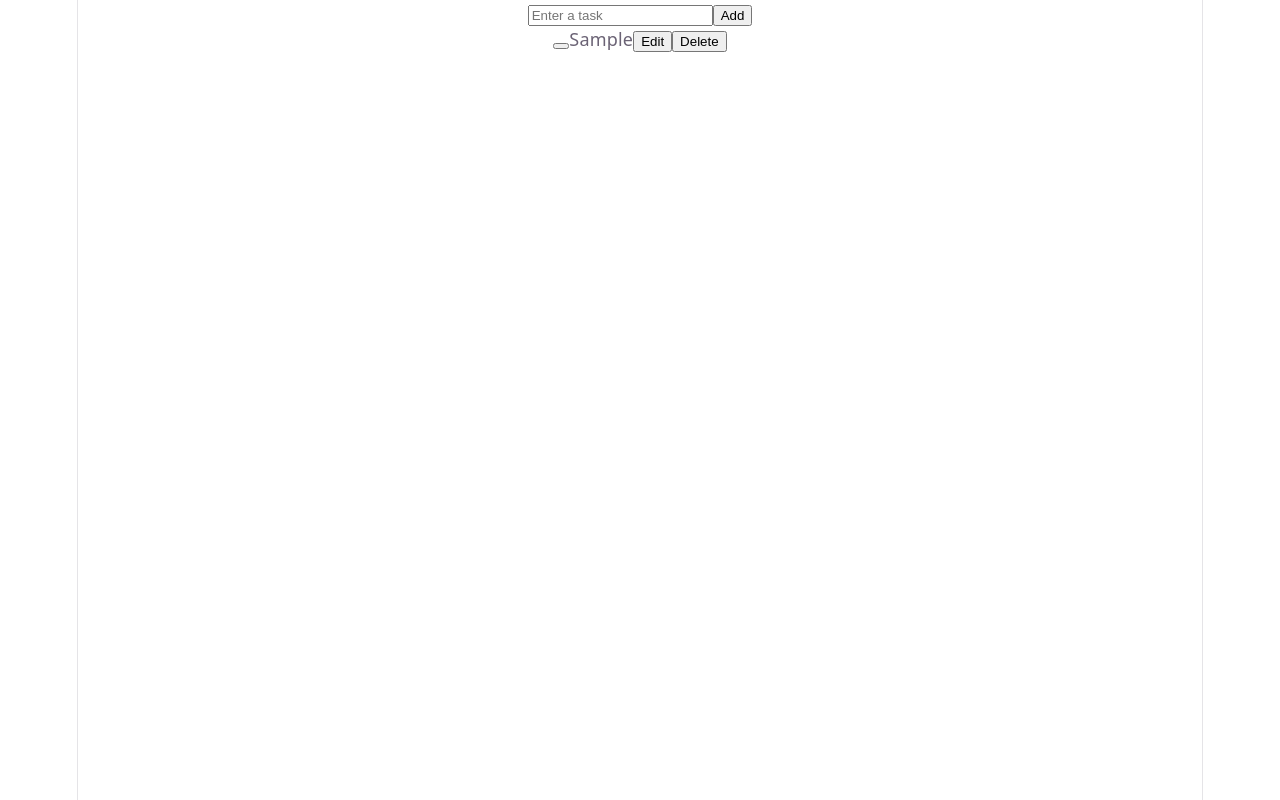
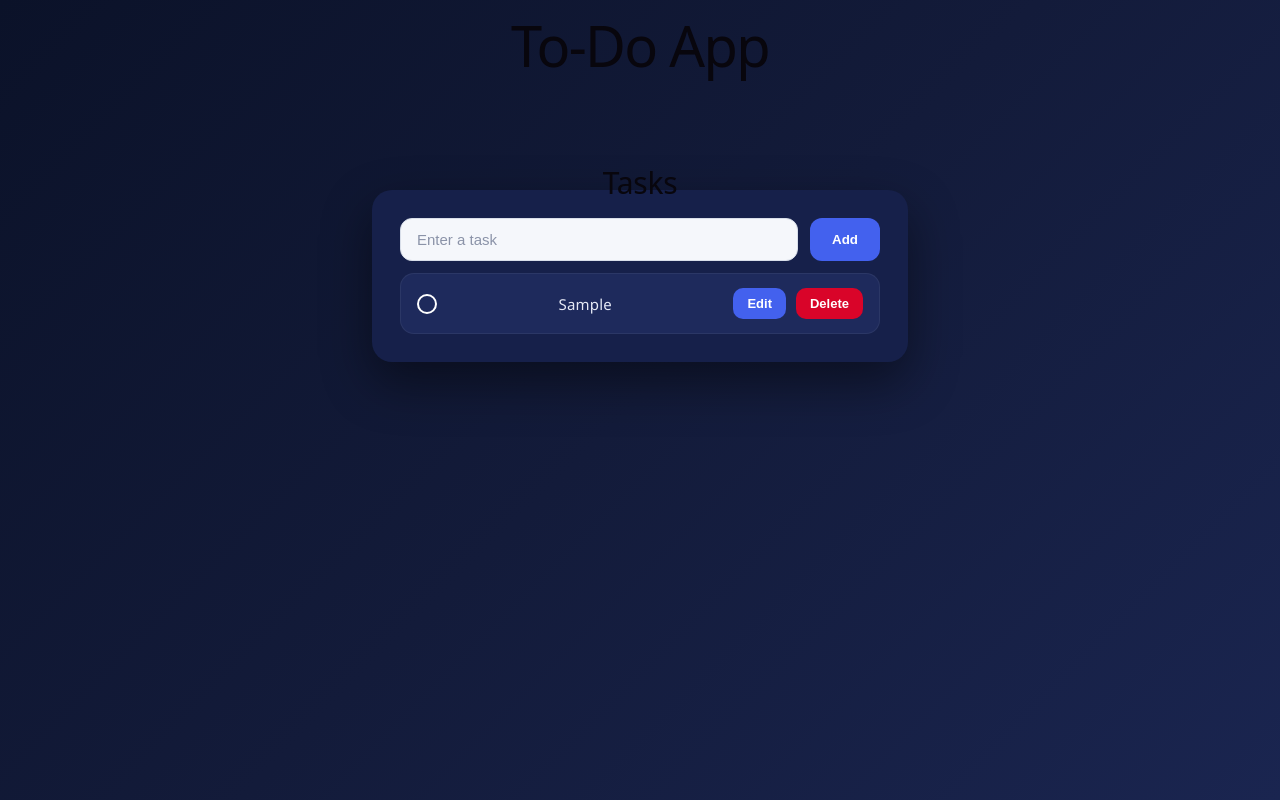
Before and after one commit to sonieez/To-Do-React, a React (Vite) app: page / in a window 1280 px wide. Both pictures are taken after typing "Sample" into the empty fields and a click on the button "Add". Built offline with nearby package versions, Linux system fonts and the light colour scheme.

Commit message:
style the page

```diff
--- a/src/App.css
+++ b/src/App.css
@@ -1,184 +1,211 @@
-.counter {
-  font-size: 16px;
-  padding: 5px 10px;
-  border-radius: 5px;
-  color: var(--accent);
-  background: var(--accent-bg);
-  border: 2px solid transparent;
-  transition: border-color 0.3s;
-  margin-bottom: 24px;
+#root{
+  border-inline: none;
+}
 
-  &:hover {
-    border-color: var(--accent-border);
+body {
+  margin: 0;
+  min-height: 100vh;
+  display: flex;
+  flex-direction: column;
+  align-items: center;
+  justify-content: center;
+  background: linear-gradient(135deg, #0b1229 0%, #131b3a 50%, #1a2550 100%);
+  font-family: 'Segoe UI', system-ui, sans-serif;
+}
+
+.App{
+  justify-content: center;
+
+  display: flex;
+  flex-direction: column;
+  align-items: center;
+}
+
+.container {
+  width: 100%;
+  max-width: 480px;
+  margin-top: 100px;
+  padding: 28px;
+  background: #16204a;
+  border-radius: 20px;
+  box-shadow: 0 20px 50px rgba(0, 0, 0, 0.45);
+  display: flex;
+  flex-wrap: wrap;
+  gap: 12px;
+  position: relative;
+}
+.header{
+  position: absolute;
+  top: -25px;
+  left: 0;
+  right: 0;
+  justify-content: center;
+  font-size: 30px;
+}
+
+.input {
+  flex: 1 1 200px;
+  min-width: 0;
+  padding: 12px 16px;
+  border-radius: 12px;
+  border: 1px solid #d8dee9;
+  background: #f5f7fb;
+  color: #1a2550;
+  font-size: 15px;
+  outline: none;
+  transition: all 0.2s ease;
+}
+
+.input::placeholder {
+  color: #8b93a8;
+}
+
+.input:focus {
+  background: #ffffff;
+  border-color: #4361ee;
+  box-shadow: 0 0 0 3px rgba(67, 97, 238, 0.25);
+}
+
+.add-button {
+  padding: 12px 22px;
+  border: none;
+  border-radius: 12px;
+  background: #4361ee;
+  color: #fff;
+  font-weight: 600;
+  cursor: pointer;
+  transition: transform 0.15s ease, background 0.2s ease;
+}
+
+.add-button:hover {
+  background: #3651d4;
+  transform: translateY(-2px);
+}
+
+.add-button:active {
+  transform: translateY(0);
+}
+
+.tasks {
+  width: 100%;
+  display: flex;
+  flex-direction: column;
+  gap: 10px;
+}
+
+.task {
+  display: flex;
+  align-items: center;
+  flex-wrap: wrap;
+  gap: 10px;
+  padding: 14px 16px;
+  background: #1e2a5c;
+  border-radius: 14px;
+  border: 1px solid rgba(255, 255, 255, 0.06);
+  transition: background 0.2s ease, transform 0.15s ease;
+}
+
+.task:hover {
+  background: #24316b;
+  transform: translateY(-1px);
+}
+
+.task span {
+  flex: 1 1 auto;
+  min-width: 0;
+  color: #e6e9f5;
+  font-size: 15px;
+  word-break: break-word;
+}
+
+.task input {
+  flex: 1 1 120px;
+  min-width: 0;
+  padding: 8px 12px;
+  border-radius: 10px;
+  border: 1px solid #d8dee9;
+  background: #f5f7fb;
+  color: #1a2550;
+  font-size: 15px;
+  outline: none;
+}
+
+.task input:focus {
+  border-color: #4361ee;
+  box-shadow: 0 0 0 3px rgba(67, 97, 238, 0.25);
+}
+
+.task-done {
+  text-decoration: line-through;
+  color: #8b93a8 !important;
+}
+
+.done-button {
+  flex-shrink: 0;
+  width: 20px;
+  height: 20px;
+  border-radius: 50%;
+  cursor: pointer;
+  padding: 0;
+  font-size: 0;
+  transition: transform 0.15s ease, box-shadow 0.2s ease, background 0.2s ease;
+}
+
+.done-button.not-done {
+  background: transparent;
+  border: 2px solid white;
+  box-shadow: none;
+}
+
+.done-button.done {
+  background: #131b3a;
+  border: 2px solid #131b3a;
+  box-shadow: 0 0 8px #131b3a 50%;
+}
+
+.done-button:hover {
+  transform: scale(1.15);
+}
+
+.edit-button,
+.delete-button {
+  flex-shrink: 0;
+  padding: 8px 14px;
+  border: none;
+  border-radius: 10px;
+  font-size: 13px;
+  font-weight: 600;
+  cursor: pointer;
+  color: #fff;
+  transition: background 0.2s ease, transform 0.15s ease;
+  white-space: nowrap;
+}
+
+.edit-button {
+  background: #4361ee;
+}
+
+.edit-button:hover {
+  background: #3651d4;
+  transform: translateY(-1px);
+}
+
+.delete-button {
+  background: #d90429;
+}
+
+.delete-button:hover {
+  background: #b8031f;
+  transform: translateY(-1px);
+}
+
+@media (max-width: 400px) {
+  .container {
+    padding: 18px;
+    border-radius: 14px;
   }
-  &:focus-visible {
-    outline: 2px solid var(--accent);
-    outline-offset: 2px;
+
+  .task {
+    padding: 12px;
   }
 }
-
-.hero {
-  position: relative;
-
-  .base,
-  .framework,
-  .vite {
-    inset-inline: 0;
-    margin: 0 auto;
-  }
-
-  .base {
-    width: 170px;
-    position: relative;
-    z-index: 0;
-  }
-
-  .framework,
-  .vite {
-    position: absolute;
-  }
-
-  .framework {
-    z-index: 1;
-    top: 34px;
-    height: 28px;
-    transform: perspective(2000px) rotateZ(300deg) rotateX(44deg) rotateY(39deg)
-      scale(1.4);
-  }
-
-  .vite {
-    z-index: 0;
-    top: 107px;
-    height: 26px;
-    width: auto;
-    transform: perspective(2000px) rotateZ(300deg) rotateX(40deg) rotateY(39deg)
-      scale(0.8);
-  }
-}
-
-#center {
-  display: flex;
-  flex-direction: column;
-  gap: 25px;
-  place-content: center;
-  place-items: center;
-  flex-grow: 1;
-
-  @media (max-width: 1024px) {
-    padding: 32px 20px 24px;
-    gap: 18px;
-  }
-}
-
-#next-steps {
-  display: flex;
-  border-top: 1px solid var(--border);
-  text-align: left;
-
-  & > div {
-    flex: 1 1 0;
-    padding: 32px;
-    @media (max-width: 1024px) {
-      padding: 24px 20px;
-    }
-  }
-
-  .icon {
-    margin-bottom: 16px;
-    width: 22px;
-    height: 22px;
-  }
-
-  @media (max-width: 1024px) {
-    flex-direction: column;
-    text-align: center;
-  }
-}
-
-#docs {
-  border-right: 1px solid var(--border);
-
-  @media (max-width: 1024px) {
-    border-right: none;
-    border-bottom: 1px solid var(--border);
-  }
-}
-
-#next-steps ul {
-  list-style: none;
-  padding: 0;
-  display: flex;
-  gap: 8px;
-  margin: 32px 0 0;
-
-  .logo {
-    height: 18px;
-  }
-
-  a {
-    color: var(--text-h);
-    font-size: 16px;
-    border-radius: 6px;
-    background: var(--social-bg);
-    display: flex;
-    padding: 6px 12px;
-    align-items: center;
-    gap: 8px;
-    text-decoration: none;
-    transition: box-shadow 0.3s;
-
-    &:hover {
-      box-shadow: var(--shadow);
-    }
-    .button-icon {
-      height: 18px;
-      width: 18px;
-    }
-  }
-
-  @media (max-width: 1024px) {
-    margin-top: 20px;
-    flex-wrap: wrap;
-    justify-content: center;
-
-    li {
-      flex: 1 1 calc(50% - 8px);
-    }
-
-    a {
-      width: 100%;
-      justify-content: center;
-      box-sizing: border-box;
-    }
-  }
-}
-
-#spacer {
-  height: 88px;
-  border-top: 1px solid var(--border);
-  @media (max-width: 1024px) {
-    height: 48px;
-  }
-}
-
-.ticks {
-  position: relative;
-  width: 100%;
-
-  &::before,
-  &::after {
-    content: '';
-    position: absolute;
-    top: -4.5px;
-    border: 5px solid transparent;
-  }
-
-  &::before {
-    left: 0;
-    border-left-color: var(--border);
-  }
-  &::after {
-    right: 0;
-    border-right-color: var(--border);
-  }
-}
--- a/src/App.jsx
+++ b/src/App.jsx
@@ -30,7 +30,15 @@ function App() {
   }
 
   return(
+    <div className="App">
+
+      <div className='navigation-bar'>
+        <h1>To-Do App</h1>
+      </div>
+
       <div className="container">
+
+        <h2 className='header'>Tasks</h2>
 
         <input className='input' placeholder='Enter a task' value={taskInput} onChange={handleTaskInput}/>
 
@@ -41,6 +49,8 @@ function App() {
         </div>
 
       </div>
+    </div>
+
   )
 }
 
```
Lines whose indentation alone changed are shown as unchanged.
